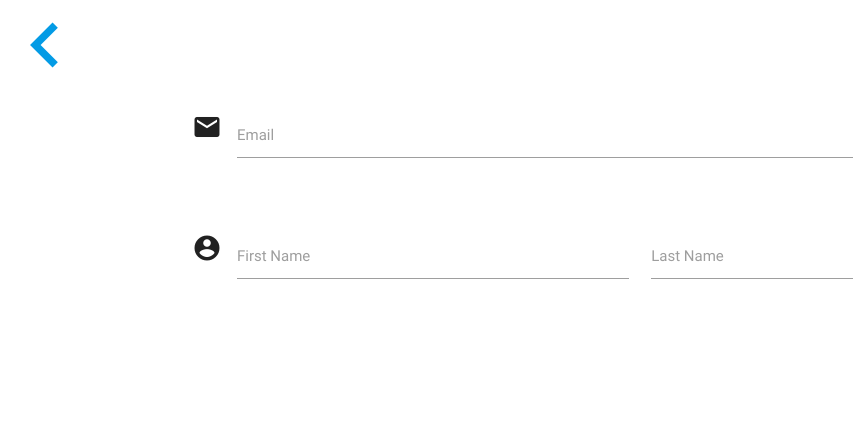
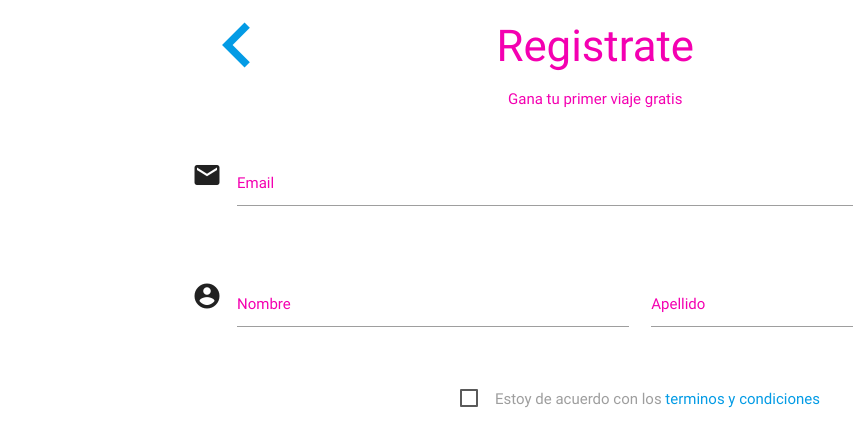
Before and after one commit to ReginaGalvezCh/lyft, a plain HTML site: page registrate.html in a window 1280 px wide. Shown: the whole page, without its empty margins (0-853 px from the left). Drawn offline with Linux system fonts and the light colour scheme.

Commit message:
condiciones checkbox

```diff
--- a/css/main.css
+++ b/css/main.css
@@ -32,6 +32,26 @@ html, body{height:100%;}
   margin: 8px 0;
   box-sizing: border-box;
   border: 3px solid #F400B1;
+}
+.flecha{
+ position: absolute;
+}
+.prev{
+  position: inherit;
+}
 
-
+h3,p{
+  color: #F400B1;
 }
+.reg
+{
+  position:relative;
+  margin-right: 10%;
+}
+.text{
+  position:relative;
+  margin-right: 10%;
+}
+.input-field label {
+     color: #F400B1;
+   }
--- a/registrate.html
+++ b/registrate.html
@@ -9,7 +9,17 @@
 </head>
 <body>
 	<header>
-		<a href="index.html"><i class="large material-icons">keyboard_arrow_left</i></a>
+		<div class="container">
+			<div class="row">
+				<div class="col s12">
+					<i class="large material-icons flecha"><a href="index.html" class="prev">keyboard_arrow_left</a></i>
+					<h3 class="center-align reg">Registrate</h3>
+					<p class="center-align text">Gana tu primer viaje gratis</p>
+
+
+				</div>
+			</div>
+		</div>
 	</header>
 	<div class="container">
 
@@ -26,20 +36,24 @@
 		</div>
 		<div class="row">
 			<form class="col s12">
-				<form class="col s12">
 				<div class="row">
 					<div class="input-field col s6">
 						<i class="material-icons prefix">account_circle</i>
 						<input id="input_text" type="text" class="validate" length="30">
-							<label for="first_name">First Name</label>
+						<label for="first_name">Nombre</label>
 					</div>
 					<div class="input-field col s6">
 						<input id="input_text" type="text" class="validate" length="30">
-							<label for="last_name">Last Name</label>
+						<label for="last_name">Apellido</label>
 					</div>
 				</div>
 			</div>
 		</form>
+		<form action="#">
+			<p class="center-align">
+				<input type="checkbox" id="test5" />
+				<label for="test5">Estoy de acuerdo con los <a href="https://www.lyft.com/terms">terminos y condiciones</a></label>
+			</p>
 		</form>
 		</div>
 	</div>
```
Lines whose indentation alone changed are shown as unchanged.
